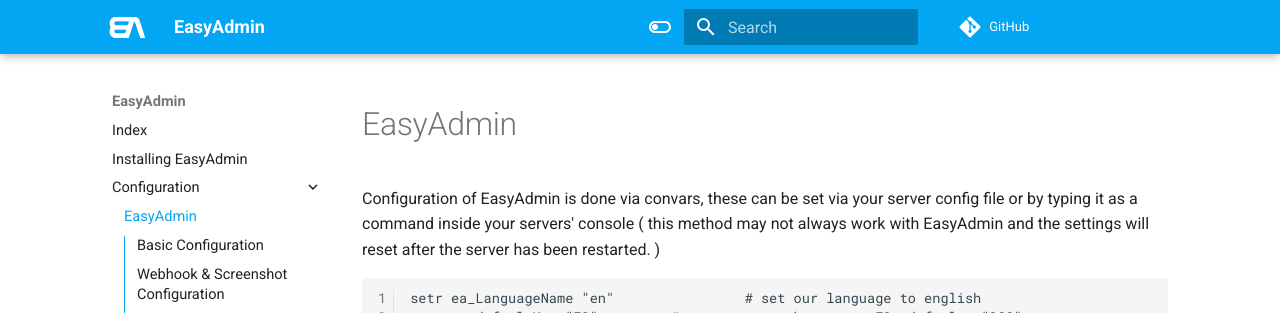
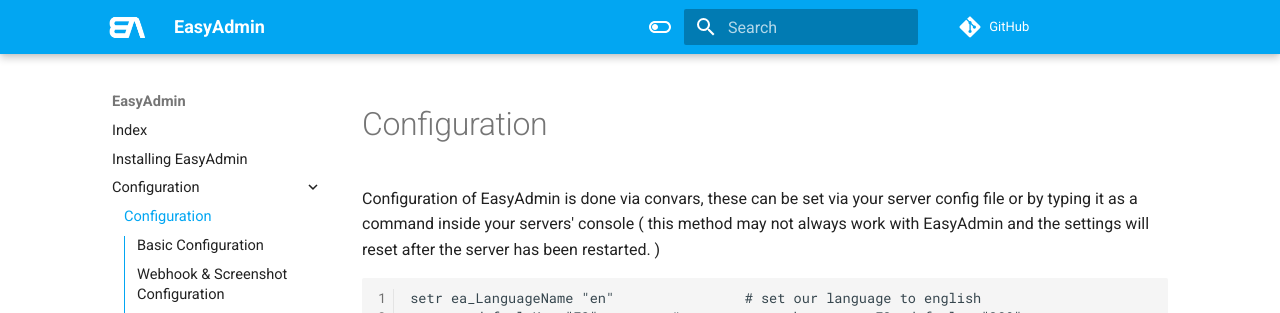
Before and after one commit to Blumlaut/EasyAdmin-docs, an MkDocs documentation site: the page built from docs/config.md, in a window 1280 px wide and 900 px high. Shown: the top 313 px of the window. Built offline with MkDocs 1.6.1 and Material for MkDocs 9.7.7, drawn with Linux system fonts in a browser that asks for light colours; comment, search, counter and statistics services are not loaded.

Commit message:
Update config.md

```diff
--- a/docs/config.md
+++ b/docs/config.md
@@ -1,4 +1,4 @@
-# EasyAdmin
+# Configuration
 
 Configuration of EasyAdmin is done via convars, these can be set via your server config file or by typing it as a command inside your servers' console ( this method may not always work with EasyAdmin and the settings will reset after the server has been restarted. )
 
```
